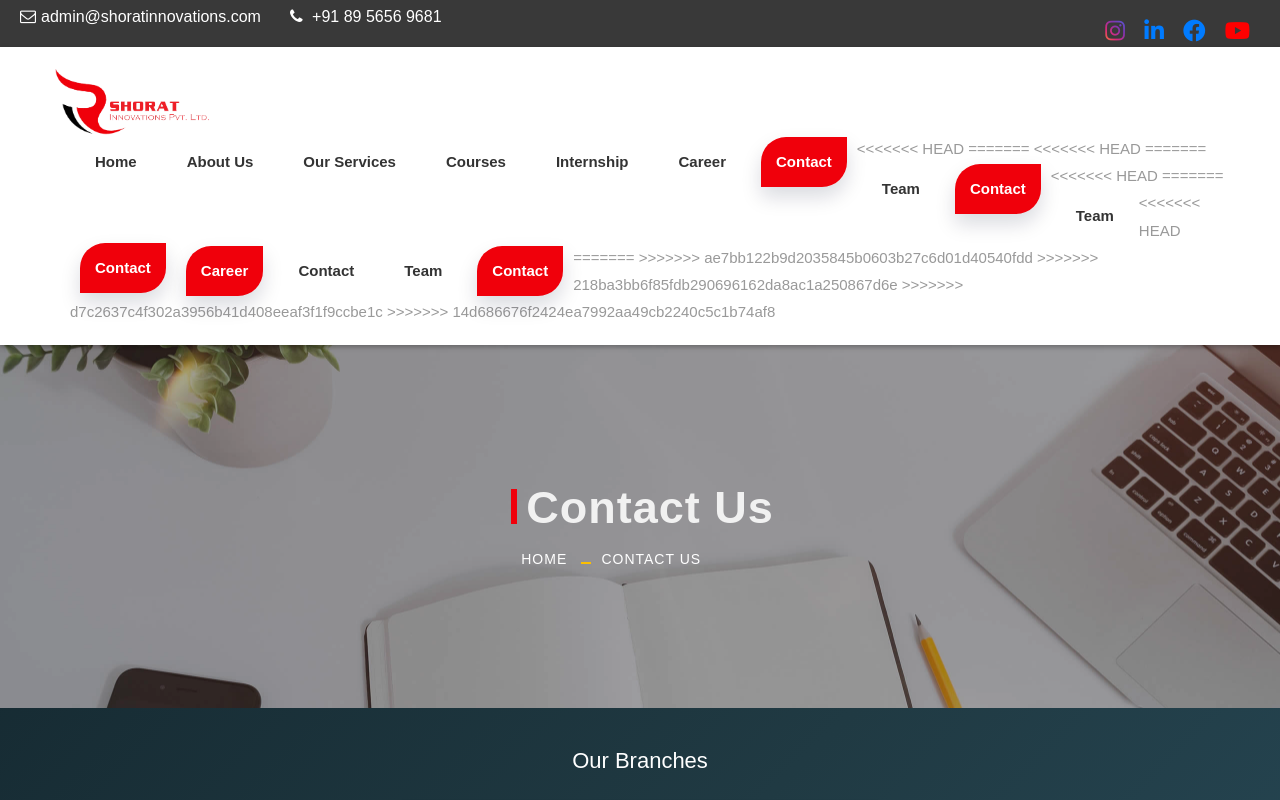
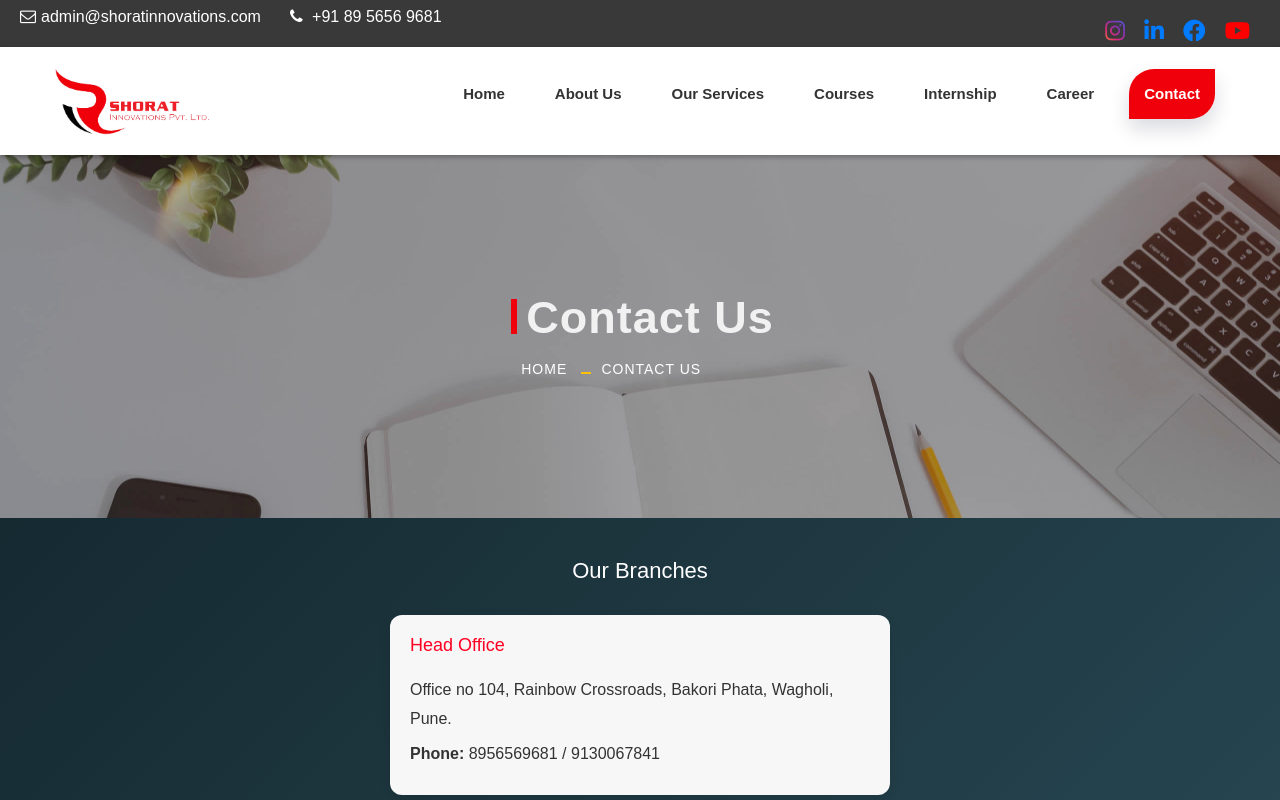
Before and after one commit to shraddhatakmoge/ShoratWeb, a plain HTML site: page contact.html in a window 1280 px wide. Shown: the top 800 px of the page. Drawn offline with Linux system fonts and the light colour scheme.

Commit message:
committed

```diff
--- a/contact.html
+++ b/contact.html
@@ -326,33 +326,9 @@ e
                         <li><a href="services.html">Our Services</a></li>
                         <li><a href="courses.html">Courses</a></li>
                         <li><a href="internship.html">Internship</a></li>
-<<<<<<< HEAD
                         <li><a href="Career.html">Career</a></li>
                         <li><a class="active" href="contact.html">Contact</a></li>
 
-=======
-<<<<<<< HEAD
-                        <li><a href="team.html">Team</a></li>
-                        <li><a class="active" href="contact.html">Contact</a></li>
-
-=======
-<<<<<<< HEAD
-                        <li><a href="team.html">Team</a></li>
-                        <li><a class="active" href="contact.html">Contact</a></li>
-=======
-<<<<<<< HEAD
-                        <li><a class="active" href="career.html">Career</a></li>
-                        <li><a href="contact.html">Contact</a></li>
-=======
-
-
-                        <li><a href="team.html">Team</a></li>
-                        <li><a class="active" href="contact.html">Contact</a></li>
-
->>>>>>> ae7bb122b9d2035845b0603b27c6d01d40540fdd
->>>>>>> 218ba3bb6f85fdb290696162da8ac1a250867d6e
->>>>>>> d7c2637c4f302a3956b41d408eeaf3f1f9ccbe1c
->>>>>>> 14d686676f2424ea7992aa49cb2240c5c1b74af8
                     </ul>
                 </div>
             </div>
```
